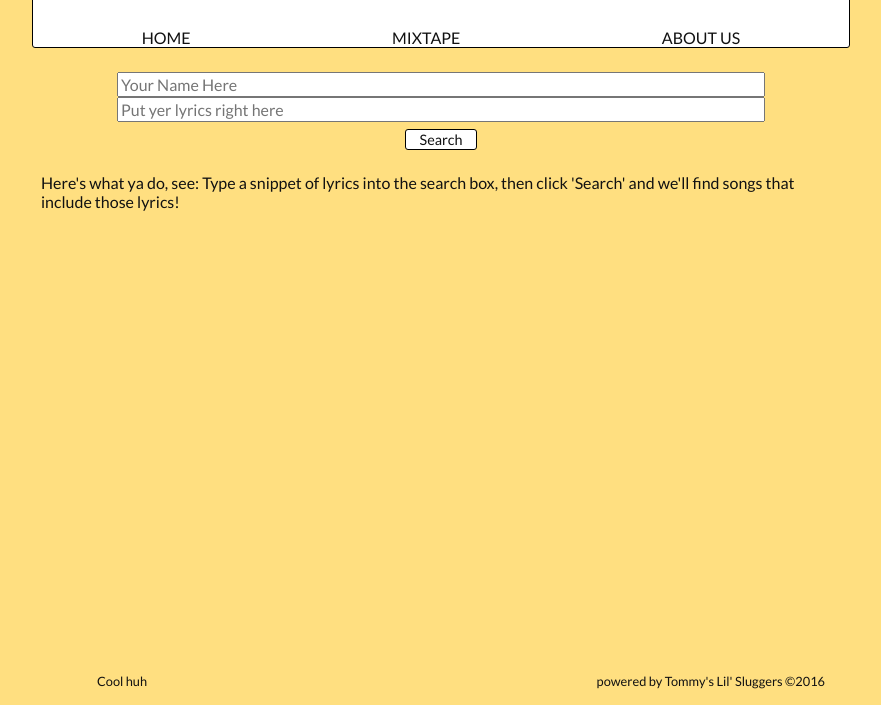
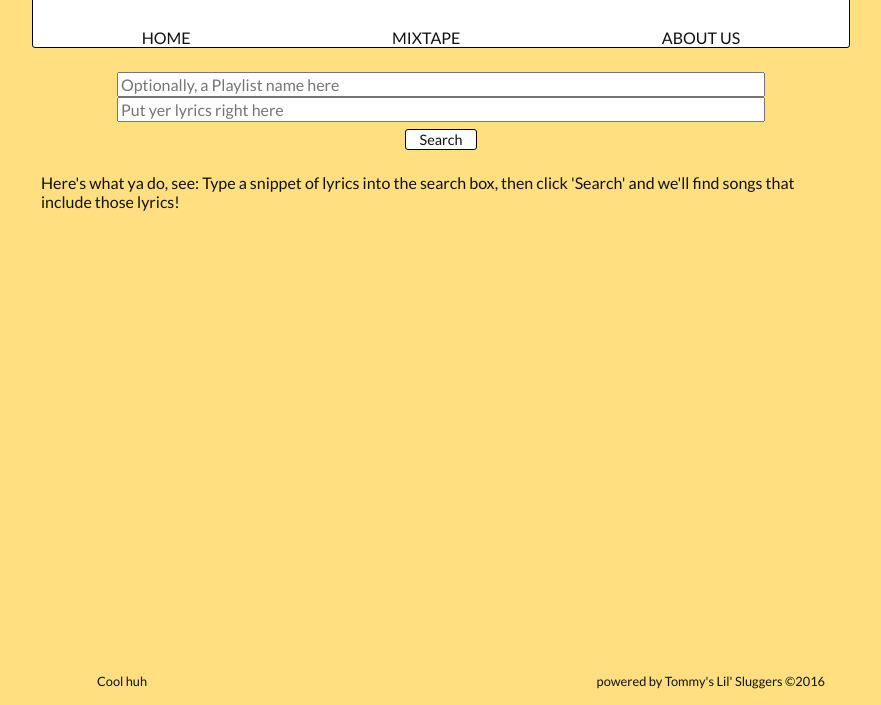
Before and after one commit to Words-for-Music/words-for-music, a website: page index.html in a window 1280 px wide. Shown: the part 95-800 px from the top of the page, without its empty margins (199-1080 px from the left). Drawn offline with Linux system fonts and the light colour scheme; a web font is replaced by a local one.

Commit message:
changed placeholder for playlist names

```diff
--- a/index.html
+++ b/index.html
@@ -48,7 +48,7 @@
       </header>
       <main>
         <section id="search_section" class="tab-content">
-          <input type="text" name="user_name" placeholder="Your Name Here">
+          <input type="text" name="user_name" placeholder="Optionally, a Playlist name here">
           <input type="text" name="Search" placeholder="Put yer lyrics right here" />
           <button id="search_now" type="submit">Search</button>
           <p>
@@ -61,7 +61,7 @@
 
         <section id="mixtape" class="tab-content">
           <div>
-            <input type="text" name="your_name" placeholder="Your Name Here">
+            <input type="text" name="your_name" placeholder="Playlist Name Here, needed if you save">
             <button type="button" name="get_list" class="retrieve_playlist">Get List</button>
           </div>
             <ul>
```
